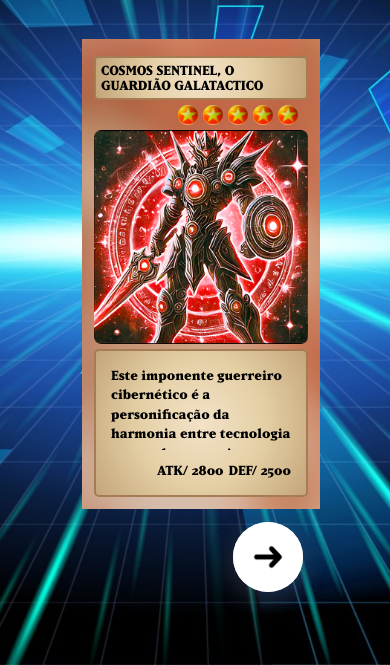
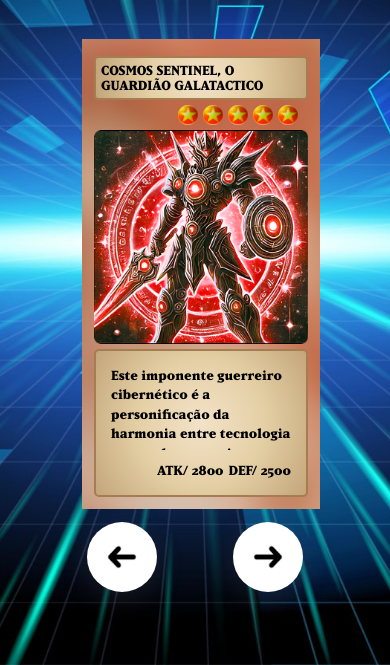
Before and after one commit to RodrigoCamilo39/Project-card-game, a plain HTML site: page index.html in a window 390 px wide. Shown: the part 179-844 px from the top of the page. Drawn offline with Linux system fonts and the light colour scheme.

```diff
--- a/src/css/responsivo.css
+++ b/src/css/responsivo.css
@@ -32,7 +32,7 @@
     }
 
     #btn-voltar {
-        right: 20%;
+        left: 20%;
     }
 }
 
```
